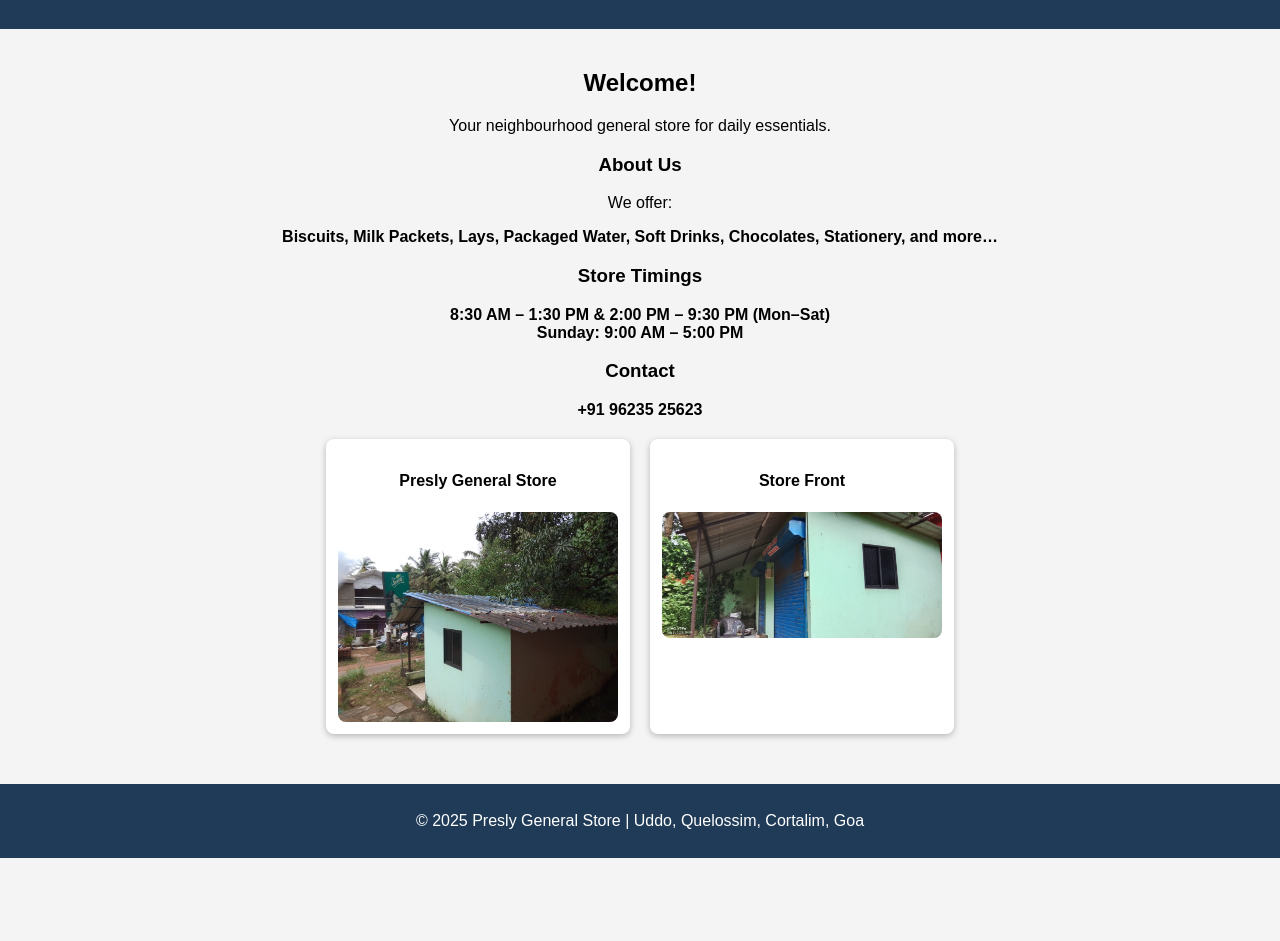
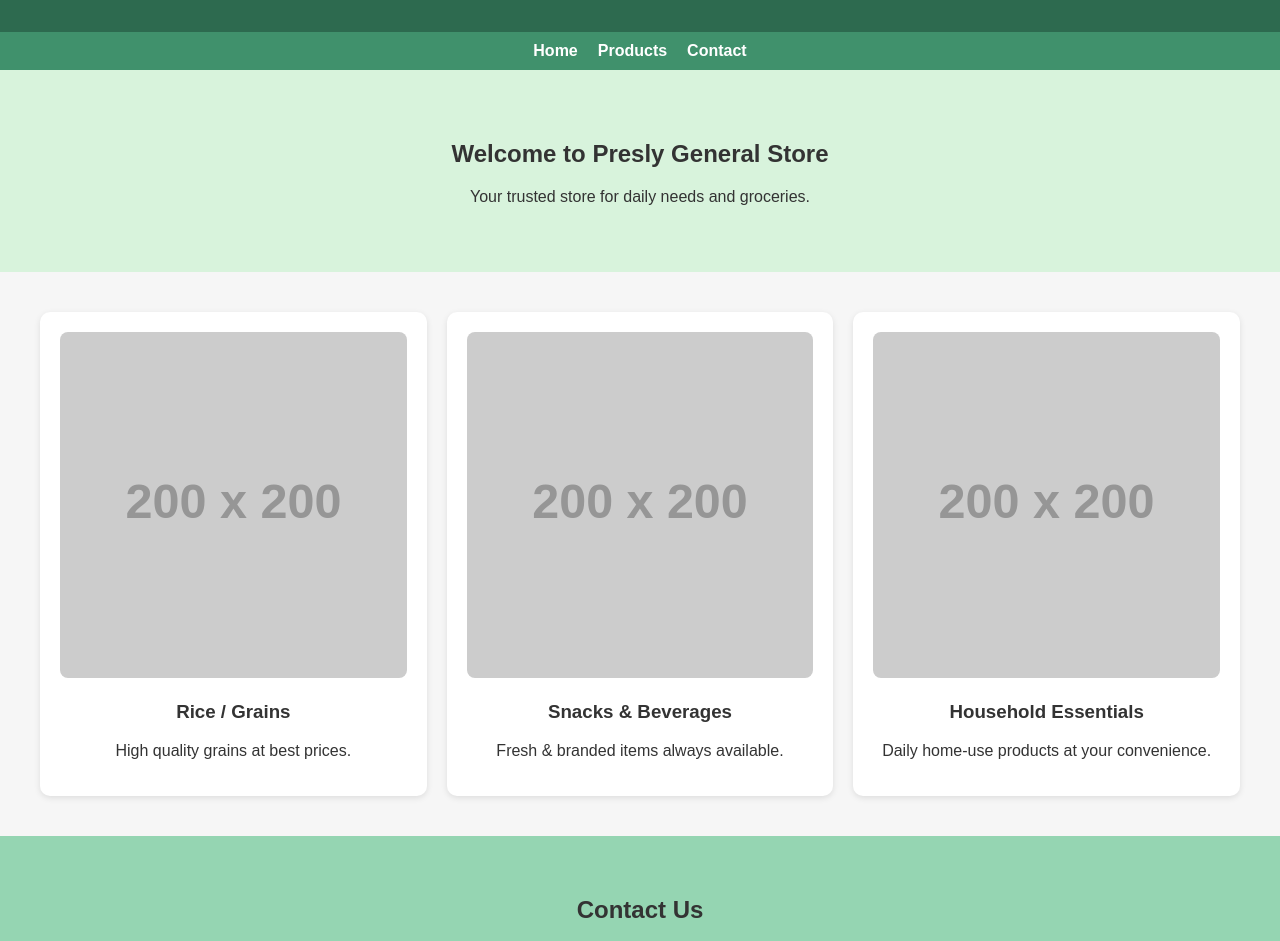
Before and after one commit to presly-general-store/presly-general-store, a plain HTML site: page index.html in a window 1280 px wide. Shown: the part 122-1063 px from the top of the page. Before the commit the page ends 980 px from the top, so only its background shows below. Drawn offline with Linux system fonts and the light colour scheme; placeholder pictures from the web are drawn by us.

Commit message:
Add files via upload

```diff
--- a/index.html
+++ b/index.html
@@ -1,61 +1,66 @@
 <!DOCTYPE html>
 <html lang="en">
 <head>
-  <meta charset="utf-8" />
-  <meta name="viewport" content="width=device-width,initial-scale=1" />
-  <title>Presly General Store - Uddo, Quelossim, Cortalim, Goa</title>
+    <meta charset="UTF-8" />
+    <meta name="viewport" content="width=device-width, initial-scale=1.0" />
+    <title>Presly General Store</title>
     <style>
         body {
+            margin: 0;
             font-family: Arial, sans-serif;
-      margin: 0;
-      padding: 0;
-      background: #f4f4f4;
+            background: #f6f6f6;
+            color: #333;
+        }
+        header {
+            background: #2d6a4f;
+            color: white;
+            padding: 20px;
             text-align: center;
         }
-
-    header {
-      background: #1f3b57;
-      color: #ffffff;
-      padding: 25px;
-    }
-
-    h1 {
-      margin: 0;
-      font-size: 32px;
-      line-height: 1.3;
-    }
-
-    .container {
-      padding: 20px;
-    }
-
-    .images {
+        nav {
             display: flex;
             justify-content: center;
             gap: 20px;
-      margin-top: 20px;
-      flex-wrap: wrap;
+            background: #40916c;
+            padding: 10px 0;
         }
-
-    .box {
-      background: #ffffff;
-      padding: 12px;
-      border-radius: 8px;
-      width: 280px;
-      box-shadow: 0 2px 6px rgba(0,0,0,0.25);
+        nav a {
+            color: white;
+            text-decoration: none;
+            font-weight: bold;
         }
-
-    img {
+        .hero {
+            text-align: center;
+            padding: 50px 20px;
+            background: #d8f3dc;
+        }
+        .products {
+            display: grid;
+            grid-template-columns: repeat(auto-fit, minmax(200px, 1fr));
+            gap: 20px;
+            padding: 40px;
+        }
+        .product-card {
+            background: white;
+            padding: 20px;
+            border-radius: 10px;
+            box-shadow: 0 2px 6px rgba(0,0,0,0.1);
+            text-align: center;
+        }
+        .product-card img {
             width: 100%;
             border-radius: 8px;
-      display: block;
         }
-
+        .contact {
+            background: #95d5b2;
+            padding: 40px;
+            text-align: center;
+        }
         footer {
-      background: #1f3b57;
-      color: #ffffff;
-      padding: 12px;
-      margin-top: 30px;
+            text-align: center;
+            padding: 15px;
+            background: #2d6a4f;
+            color: white;
         }
     </style>
 </head>
@@ -63,41 +68,51 @@
 
 <header>
     <h1>Presly General Store</h1>
-    <h3>Uddo, Quelossim, Cortalim, Goa</h3>
+    <p>Daily Essentials | Groceries | Household Goods</p>
 </header>
 
-  <div class="container">
+<nav>
+    <a href="#home">Home</a>
+    <a href="#products">Products</a>
+    <a href="#contact">Contact</a>
+</nav>
 
-    <h2>Welcome!</h2>
-    <p>Your neighbourhood general store for daily essentials.</p>
+<section class="hero" id="home">
+    <h2>Welcome to Presly General Store</h2>
+    <p>Your trusted store for daily needs and groceries.</p>
+</section>
 
-    <h3>About Us</h3>
-    <p>We offer:</p>
-    <p><strong>Biscuits, Milk Packets, Lays, Packaged Water, Soft Drinks, Chocolates, Stationery, and more…</strong></p>
-
-    <h3>Store Timings</h3>
-    <p><strong>8:30 AM – 1:30 PM &amp; 2:00 PM – 9:30 PM (Mon–Sat)</strong><br>
-       <strong>Sunday: 9:00 AM – 5:00 PM</strong></p>
-
-    <h3>Contact</h3>
-    <p><strong>+91 96235 25623</strong></p>
-
-    <div class="images">
-      <div class="box">
-        <h4>Presly General Store</h4>
-        <img src="Presly_general_store_image1.jpg" alt="Presly General Store">
+<section class="products" id="products">
+    <div class="product-card">
+        <img src="https://via.placeholder.com/200" alt="Product 1">
+        <h3>Rice / Grains</h3>
+        <p>High quality grains at best prices.</p>
     </div>
 
-      <div class="box">
-        <h4>Store Front</h4>
-        <img src="Presly_general_store_image2.jpg" alt="Store Front">
-      </div>
+    <div class="product-card">
+        <img src="https://via.placeholder.com/200" alt="Product 2">
+        <h3>Snacks & Beverages</h3>
+        <p>Fresh & branded items always available.</p>
     </div>
 
+    <div class="product-card">
+        <img src="https://via.placeholder.com/200" alt="Product 3">
+        <h3>Household Essentials</h3>
+        <p>Daily home-use products at your convenience.</p>
     </div>
+</section>
+
+<section class="contact" id="contact">
+    <h2>Contact Us</h2>
+    <p>Phone / WhatsApp: +91 96235 25623</p>
+    <p><strong>We have:</strong> Biscuits, Milk Packets, Lays, Water Bottles, Soft Drinks, Stationery & More.</p>
+    <p><strong>No home delivery.</strong> Please visit the store.</p>
+    <p>Location: <em>(will be added later)</em></p>
+    <p>Visit us for the best deals and daily supplies!</p>
+</section>
 
 <footer>
-    <p>© 2025 Presly General Store | Uddo, Quelossim, Cortalim, Goa</p>
+    <p>© 2025 Presly General Store. All Rights Reserved.</p>
 </footer>
 
 </body>
```
Lines whose indentation alone changed are shown as unchanged.
